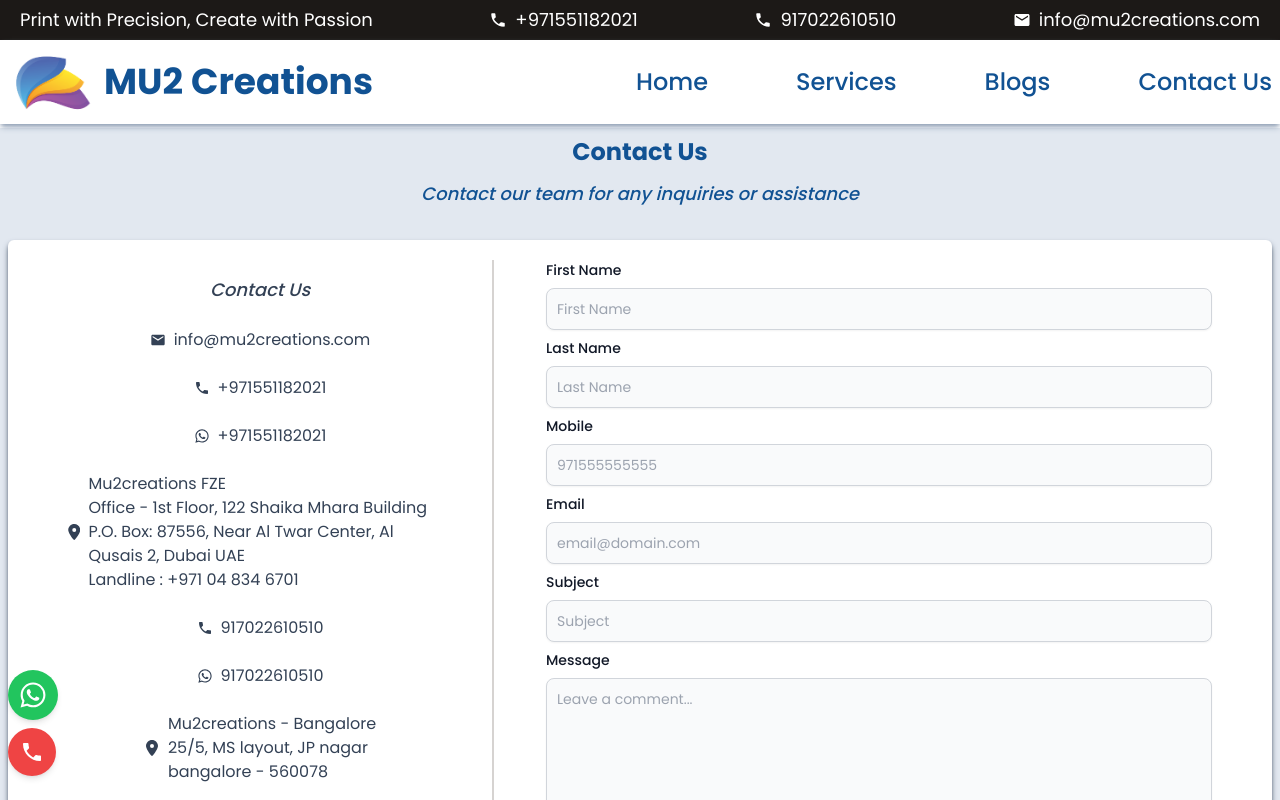
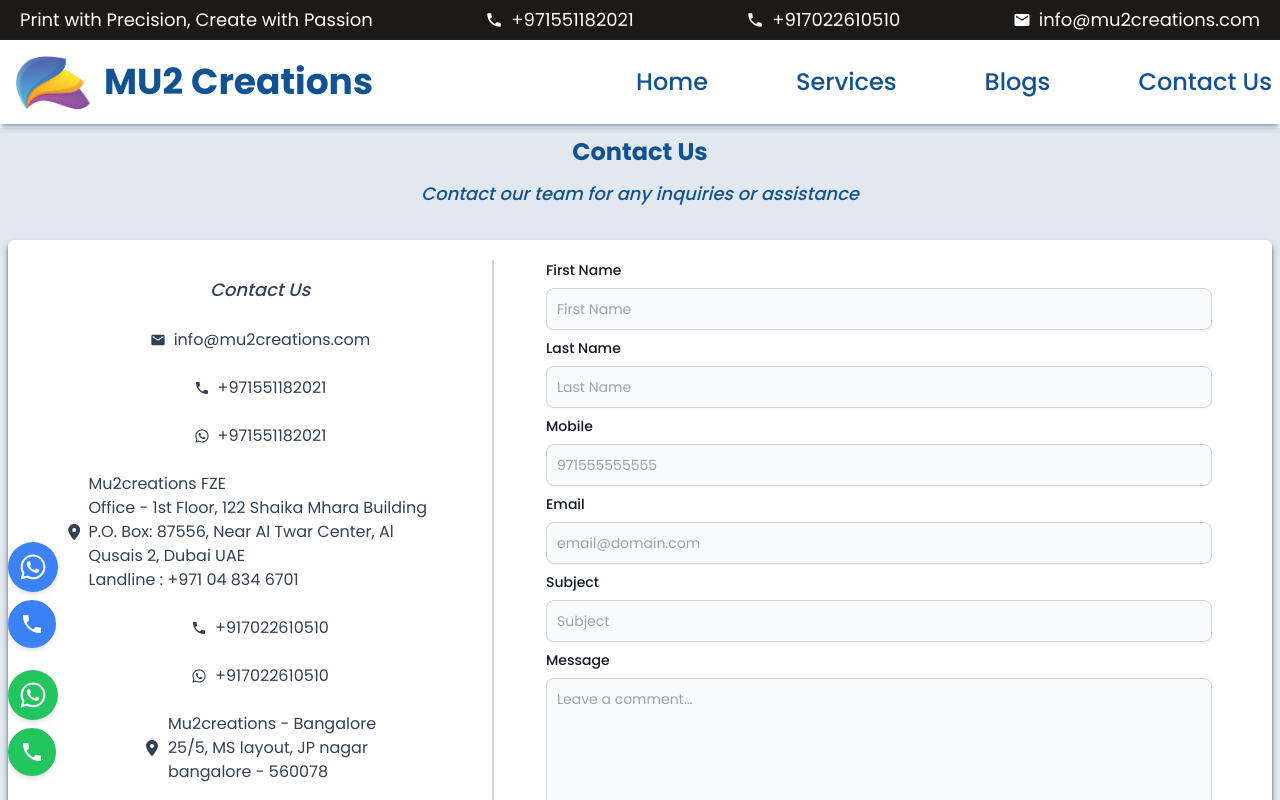
Before and after one commit to pradeepm93969/mu2-creations-nextjs, a Next.js app: page /contact-us in a window 1280 px wide. Shown: the top 800 px of the page. Built offline with nearby package versions, Linux system fonts and the light colour scheme.

Commit message:
indian whatsapp

```diff
--- a/src/app/(web)/layout.js
+++ b/src/app/(web)/layout.js
@@ -9,6 +9,8 @@
 import { GA_ID, GTM_ID } from '@/lib/contentful/settings'
 import UAEWhatsapp from '@/components/Common/UAEWhatsapp'
 import UAEPhone from '@/components/Common/UAEPhone'
+import IndianWhatsapp from '@/components/Common/IndianWhatsapp'
+import IndianPhone from '@/components/Common/IndianPhone'
 
 const poppins = Poppins({
   subsets: ['latin'],
@@ -39,7 +41,8 @@
           <Header />
           {children}
           <Footer />
-          {/* <IndianWhatsapp isSticky={true} /> */}
+          <IndianWhatsapp isSticky={true} />
+          <IndianPhone isSticky={true} />
           <UAEWhatsapp isSticky={true} />
           <UAEPhone isSticky={true} />
           <ScrollToTop />
--- a/src/components/Common/IndianPhone.js
+++ b/src/components/Common/IndianPhone.js
@@ -2,8 +2,8 @@
 
 import Phone from './Phone'
 
-const IndianPhone = () => {
-  return <Phone phoneNumber="917022610510" gtmPhoneId="" />
+const IndianPhone = ({ isSticky = false }) => {
+  return <Phone phoneNumber="+917022610510" gtmPhoneId="" isSticky={isSticky} />
 }
 
 export default IndianPhone
--- a/src/components/Common/IndianWhatsapp.js
+++ b/src/components/Common/IndianWhatsapp.js
@@ -4,7 +4,7 @@
 
 const IndianWhatsapp = ({ isSticky = false }) => {
   return (
-    <Whatsapp phoneNumber="917022610510" gtmWhatappId="" isSticky={isSticky} />
+    <Whatsapp phoneNumber="+917022610510" gtmWhatappId="" isSticky={isSticky} />
   )
 }
 
--- a/src/components/Common/Phone.js
+++ b/src/components/Common/Phone.js
@@ -19,15 +19,17 @@
 
   if (isSticky) {
     const isIndianNumber = phoneNumber?.startsWith('+91')
-    const height = isIndianNumber ? 'bottom-6' : 'bottom-6'
+    const height = isIndianNumber ? 'bottom-[152px]' : 'bottom-6'
+    const color = isIndianNumber ? 'bg-blue-500 hover:bg-blue-600' : 'bg-green-500 hover:bg-green-600'
     const label = isIndianNumber ? 'India' : 'UAE'
     const labelShift = isIndianNumber ? '-right-14' : '-right-12'
+
 
     return (
       <a
         href={`tel:${phoneNumber}`}
         aria-label={`Call Now`}
-        className={`fixed ${height} left-2 cursor-pointer transition-colors duration-300 rounded-full p-3 shadow-md flex flex-row bg-red-500 hover:bg-red-600`}
+        className={`fixed ${height} left-2 cursor-pointer transition-colors duration-300 rounded-full p-3 shadow-md flex flex-row ${color}`}
       >
         <MdPhone className="text-white text-2xl" />
 
--- a/src/components/Common/Whatsapp.js
+++ b/src/components/Common/Whatsapp.js
@@ -17,7 +17,8 @@
 
   if (isSticky) {
     const isIndianNumber = phoneNumber?.startsWith('+91')
-    const height = isIndianNumber ? 'bottom-6' : 'bottom-20'
+    const color = isIndianNumber ? 'bg-blue-500 hover:bg-blue-600' : 'bg-green-500 hover:bg-green-600'
+    const height = isIndianNumber ? 'bottom-52' : 'bottom-20'
     const label = isIndianNumber ? 'India' : 'UAE'
     const labelShift = isIndianNumber ? '-right-14' : '-right-10'
 
@@ -25,7 +26,7 @@
       <a
         href={`https://wa.me/${phoneNumber}?text=`}
         aria-label={`WhatsApp Now`}
-        className={`fixed ${height} left-2 cursor-pointer transition-colors duration-300 rounded-full p-2.5 shadow-md flex flex-row bg-green-500 hover:bg-green-600`}
+        className={`fixed ${height}  left-2 cursor-pointer transition-colors duration-300 rounded-full p-2.5 shadow-md flex flex-row ${color}`}
       >
         <MdWhatsapp className="text-white text-3xl" />
 
```
